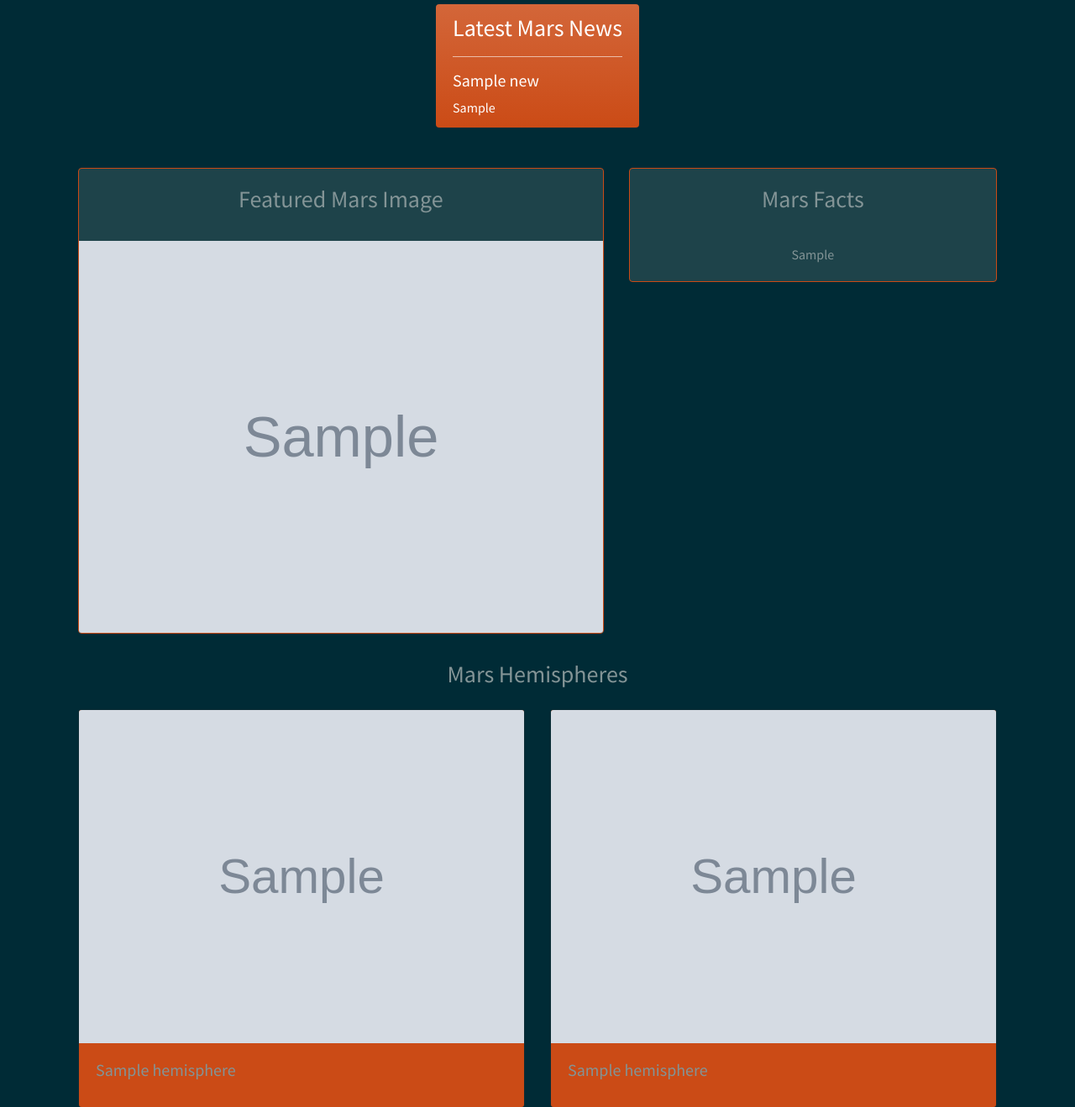
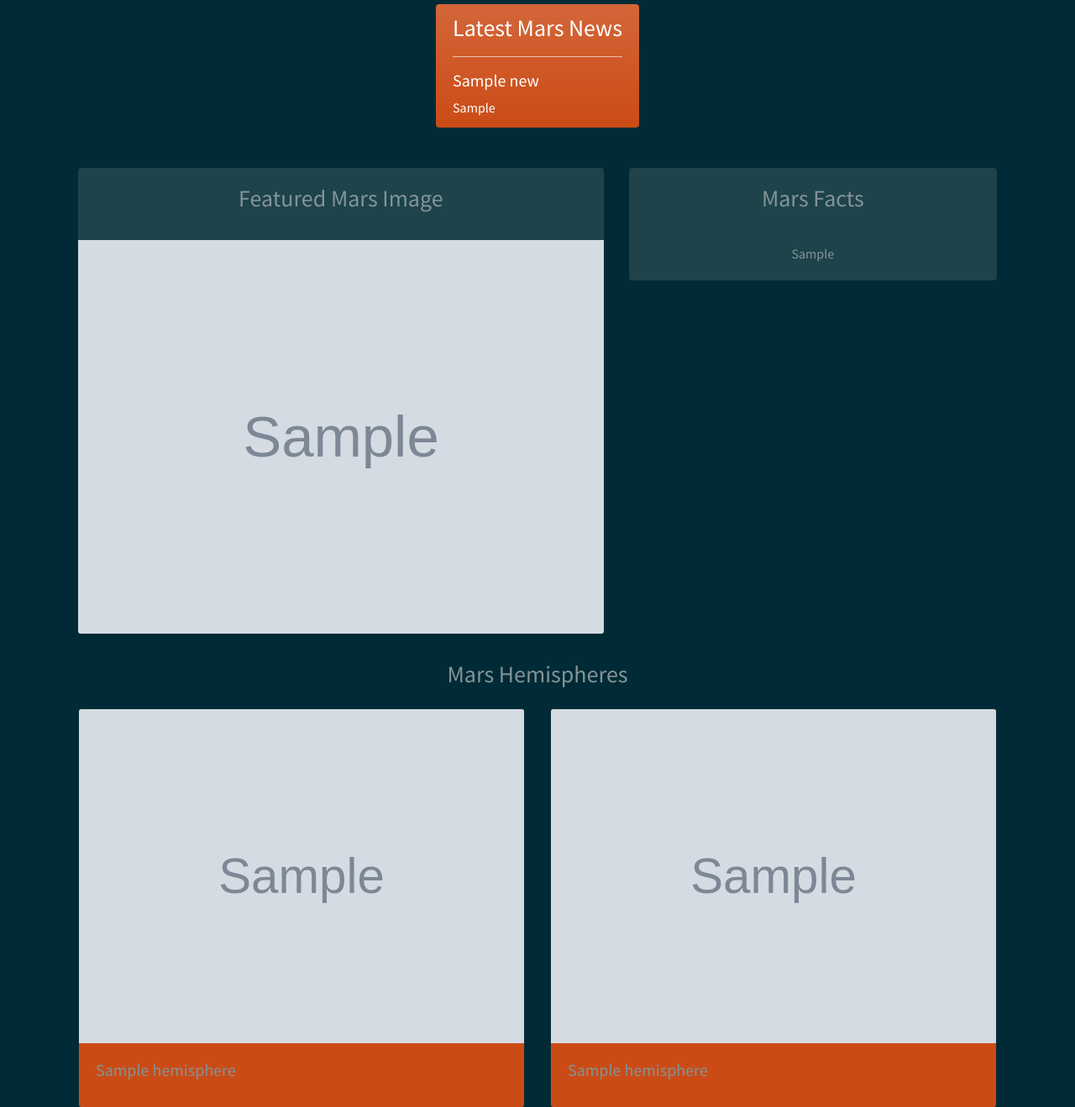
Before and after one commit to leah-handel/Scraping-Mars-Facts, a Flask app: page / in a window 1280 px wide. Shown: the part 295-1614 px from the top of the page at 84% size. Run offline with Flask 2, Linux system fonts and the light colour scheme; grey boxes marked "Sample" are stand-in pictures; a database or web service that is not in the repository returns one stand-in record (values such as "Sample title"); some libraries are stand-ins or nearby versions.

Commit message:
final code cleanup

```diff
--- a/templates/index.html
+++ b/templates/index.html
@@ -26,7 +26,7 @@
         </div>
         <div class="row p-2">
             <div class="col-md-7 col-sm-12">
-                <div class="card text-center border-warning">
+                <div class="card text-center border-0">
                     <div class="card-body">
                         <h3 class="card-title">Featured Mars Image</h3>
                     </div>
@@ -35,7 +35,7 @@
                 </div>
             </div>
             <div class="col-md-5 col-sm-12">
-                <div class="card text-center border-warning m-0">
+                <div class="card text-center border-0 m-0">
                     <div class="card-body">
                         <h3 class="card-title">Mars Facts</h3><br>
                         <div class="table-responsive">
```
